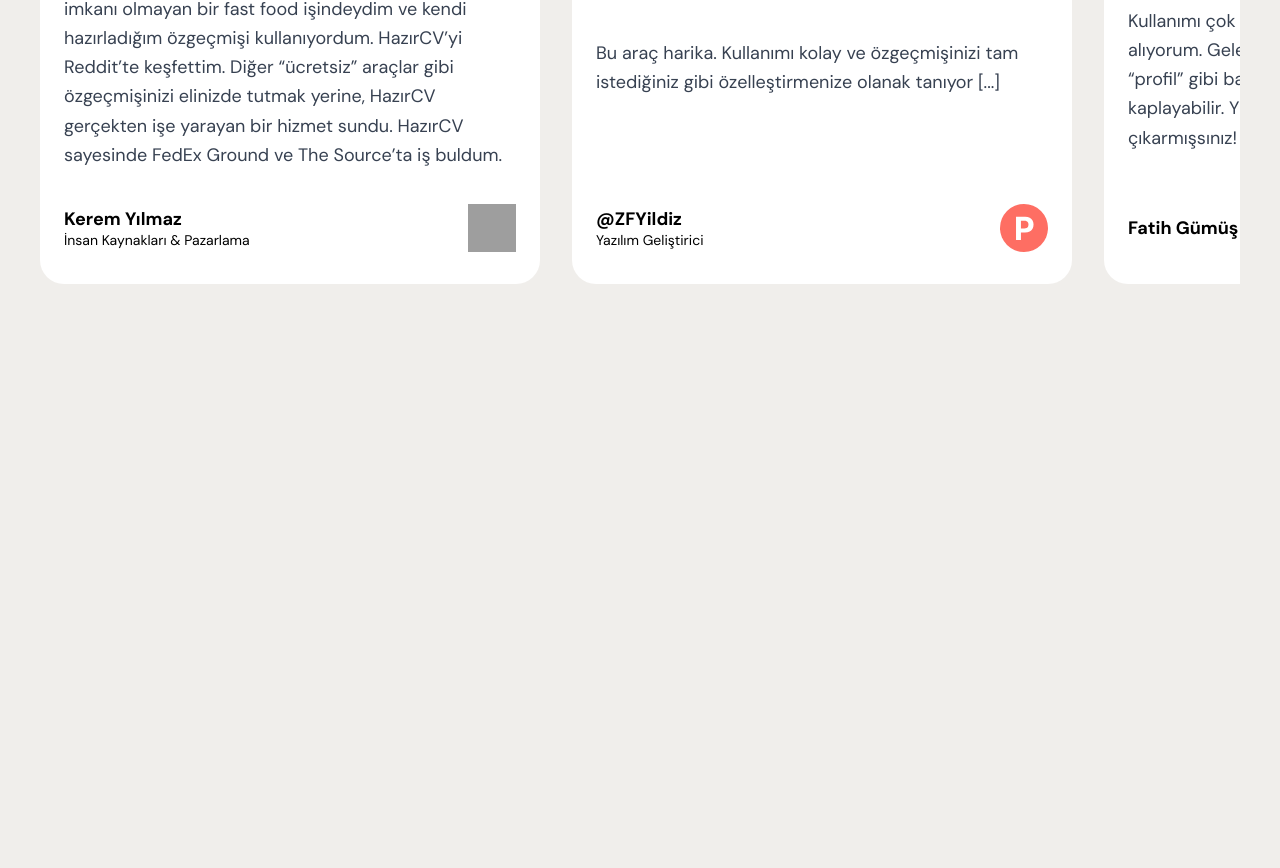
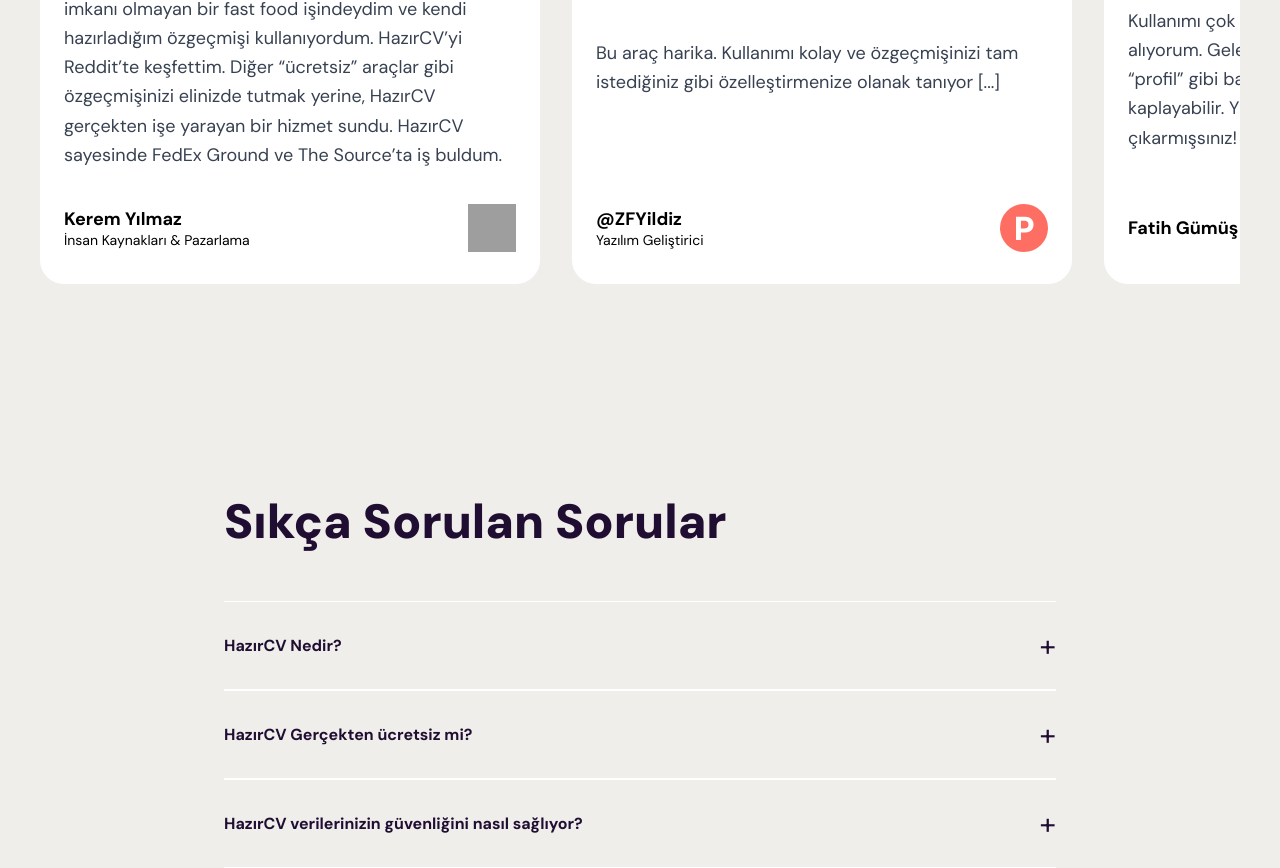
Before and after one commit to tbsoysal/resume-builder, a React (Vite) app: page /#/ in a window 1280 px wide. Shown: the part 4597-5465 px from the top of the page. Before the commit the page ends 4897 px from the top, so only its background shows below. Built offline with nearby package versions, Linux system fonts and the light colour scheme; grey boxes are pictures that could not be loaded.

Commit message:
add faq section

```diff
--- /dev/null
+++ b/src/components/landingpage/Faq.jsx
@@ -0,0 +1,37 @@
+import { useState } from "react";
+import "/src/styles/landingpage/faq.scss";
+
+function Faq() {
+  const faqData = [
+    { question: 'HazırCV Nedir?', answer: "HazırCV , kullanıcıların profesyonel özgeçmişler oluşturmasına ve profesyonel erişimlerini genişletmelerine yardımcı olmak için özelleştirilebilir şablonlar sağlayan bir özgeçmiş oluşturucusudur." },
+    { question: 'HazırCV Gerçekten ücretsiz mi?', answer: "Evet, HazırCV, ilk özgeçmişinizin tüm tasarım özellikleri dahil olmak üzere sonsuza kadar ücretsiz kaldığı, gizli ücret veya filigran olmadan ücretsiz bir özgeçmiş oluşturucu sunar." },
+    { question: 'HazırCV verilerinizin güvenliğini nasıl sağlıyor?', answer: "HazırCV, GDPR (Genel Veri Koruma Tüzüğü) ile uyumludur, yani veri koruma düzenlemelerine uyarız ve kullanıcı verilerini satmamayı taahhüt ederiz. Kullanıcılar istedikleri zaman verilerini silme seçeneğine sahiptir." }
+  ]
+
+  const [openIndex, setOpenIndex] = useState(null);
+
+  return (
+    <section className="faq">
+      <h3>Sıkça Sorulan Sorular</h3>
+      <ul>
+        {faqData.map((item, index) => (
+          <AccordionItem key={index} question={item.question} answer={item.answer} isOpen={openIndex === index} onClick={() => setOpenIndex(openIndex === index ? null : index)} />
+        ))}
+      </ul>
+    </section>
+  )
+}
+
+function AccordionItem({ question, answer, isOpen, onClick }) {
+  return (
+    <li>
+      <a className="tab" onClick={onClick}>
+        <p className="question">{question}</p>
+        <span className="icon">{isOpen ? '-' : '+'}</span>
+      </a>
+      {isOpen && <p className="answer">{answer}</p>}
+    </li>
+  )
+}
+
+export default Faq
--- a/src/pages/LandingPage.jsx
+++ b/src/pages/LandingPage.jsx
@@ -6,6 +6,7 @@
 import Templates from '../components/landingpage/Templates';
 import Benefits from '../components/landingpage/Benefits';
 import Testimonials from '../components/landingpage/Testimonials';
+import Faq from '../components/landingpage/Faq.jsx';
 
 function LandingPage() {
   return (
@@ -17,6 +18,7 @@
       <Templates />
       <Benefits />
       <Testimonials />
+      <Faq />
     </>
   )
 }
--- /dev/null
+++ b/src/styles/landingpage/faq.scss
@@ -0,0 +1,52 @@
+section.faq {
+  margin-top: 190px;
+  max-width: 1024px;
+  padding-inline: 96px;
+}
+
+section.faq h3 {
+  font-size: 48px;
+  font-weight: 900;
+  color: rgba(32, 14, 50, 1);
+}
+
+section.faq ul {
+  margin-top: 48px;
+  list-style: none;
+
+  li {
+    border-top: 1px solid white;
+    border-bottom: 1px solid white;
+  }
+
+  .tab {
+    display: flex;
+    justify-content: space-between;
+    align-items: center;
+    padding: 24px 0;
+    cursor: pointer;
+    color: rgba(32, 14, 50, 1);
+
+    .question {
+      font-weight: 700;
+    }
+
+    .icon {
+      font-size: 30px;
+      font-weight: 400;
+    }
+  }
+
+  .answer {
+    color: #4B5563;
+    padding-bottom: 32px;
+  }
+}
+
+@media (max-width: 770px) {
+  section.faq {
+    margin-top: 112px;
+    padding-inline: 24px;
+    padding-bottom: 160px;
+  }
+}
```
Also changed, not shown: 5 other files (tests, documents, lock files or other folders).
